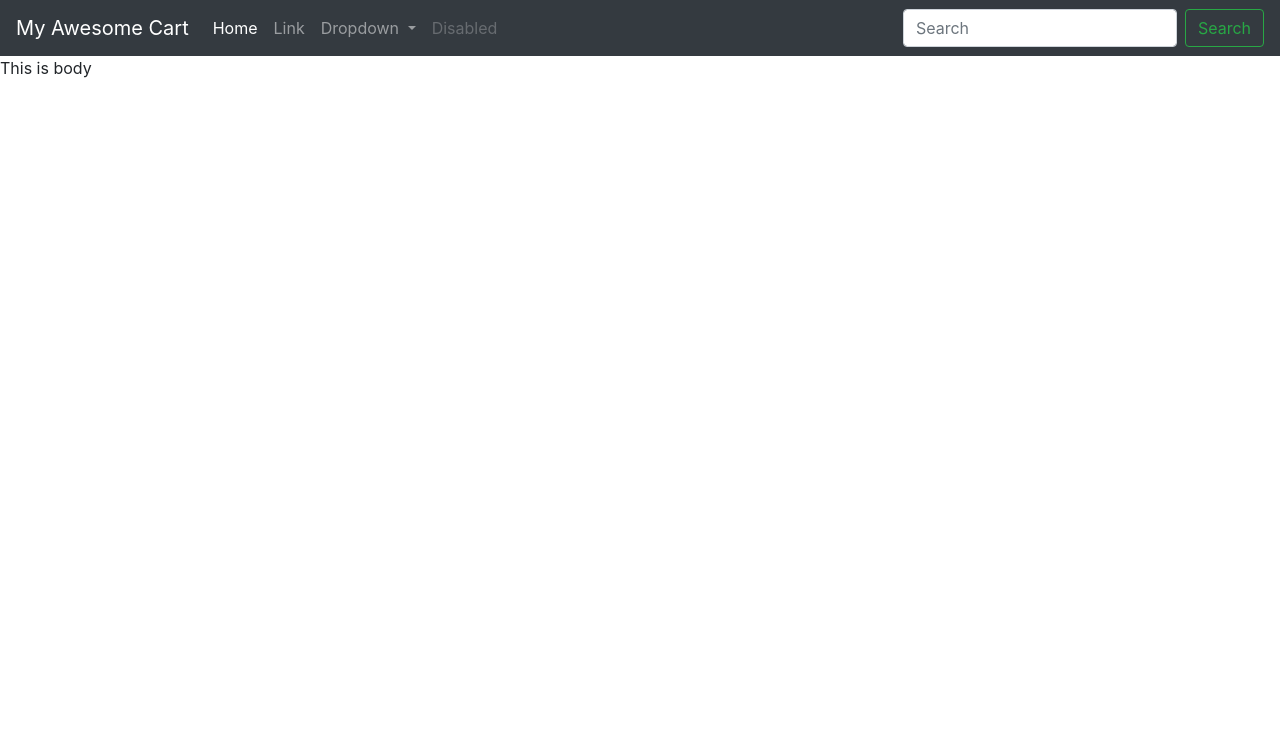
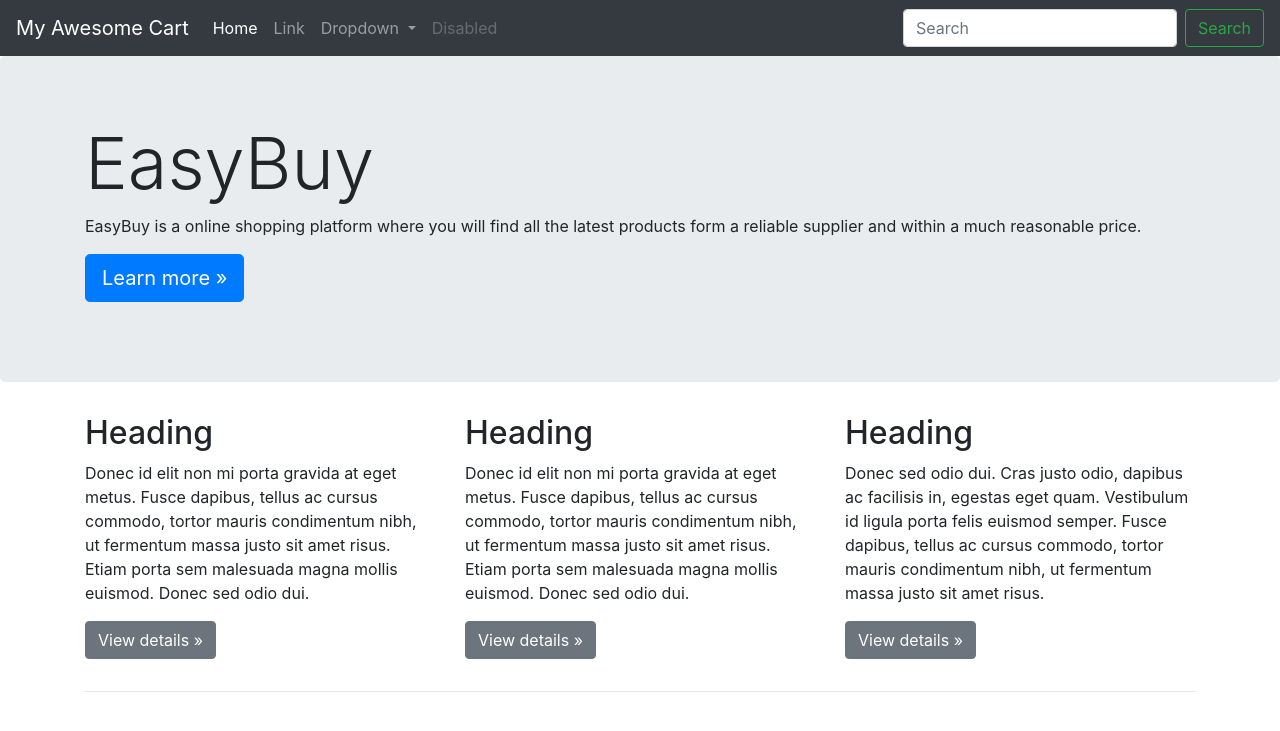
Before and after one commit to HridoyAlam/CSE327projectE-Comercesite, a Django app: page /shop/about/ in a window 1280 px wide. Shown: the top 731 px of the page. Run offline with Django 3.2, Linux system fonts and the light colour scheme; some libraries are stand-ins or nearby versions.

Commit message:
Update about.html

```diff
--- a/eab/shop/templates/shop/about.html
+++ b/eab/shop/templates/shop/about.html
@@ -1,4 +1,45 @@
 {% extends 'shop/basic.html' %}
 
-{% block title%} Title of About{% endblock %}
-{% block body %} This is body {% endblock %}
+{% block title%} About Us{% endblock %}
+{% block body %}
+
+<main role="main">
+
+  <!-- Main jumbotron for a primary marketing message or call to action -->
+  <div class="jumbotron">
+    <div class="container">
+      <h1 class="display-3">EasyBuy</h1>
+      <p>
+        EasyBuy is a online shopping platform where you will find all the latest products form a reliable supplier and  within a much reasonable price.
+      </p>
+      <p><a class="btn btn-primary btn-lg" href="#" role="button">Learn more »</a></p>
+    </div>
+  </div>
+
+  <div class="container">
+    <!-- Example row of columns -->
+    <div class="row">
+      <div class="col-md-4">
+        <h2>Heading</h2>
+        <p>Donec id elit non mi porta gravida at eget metus. Fusce dapibus, tellus ac cursus commodo, tortor mauris condimentum nibh, ut fermentum massa justo sit amet risus. Etiam porta sem malesuada magna mollis euismod. Donec sed odio dui. </p>
+        <p><a class="btn btn-secondary" href="#" role="button">View details »</a></p>
+      </div>
+      <div class="col-md-4">
+        <h2>Heading</h2>
+        <p>Donec id elit non mi porta gravida at eget metus. Fusce dapibus, tellus ac cursus commodo, tortor mauris condimentum nibh, ut fermentum massa justo sit amet risus. Etiam porta sem malesuada magna mollis euismod. Donec sed odio dui. </p>
+        <p><a class="btn btn-secondary" href="#" role="button">View details »</a></p>
+      </div>
+      <div class="col-md-4">
+        <h2>Heading</h2>
+        <p>Donec sed odio dui. Cras justo odio, dapibus ac facilisis in, egestas eget quam. Vestibulum id ligula porta felis euismod semper. Fusce dapibus, tellus ac cursus commodo, tortor mauris condimentum nibh, ut fermentum massa justo sit amet risus.</p>
+        <p><a class="btn btn-secondary" href="#" role="button">View details »</a></p>
+      </div>
+    </div>
+
+    <hr>
+
+  </div> <!-- /container -->
+
+</main>
+
+{% endblock %}
```
